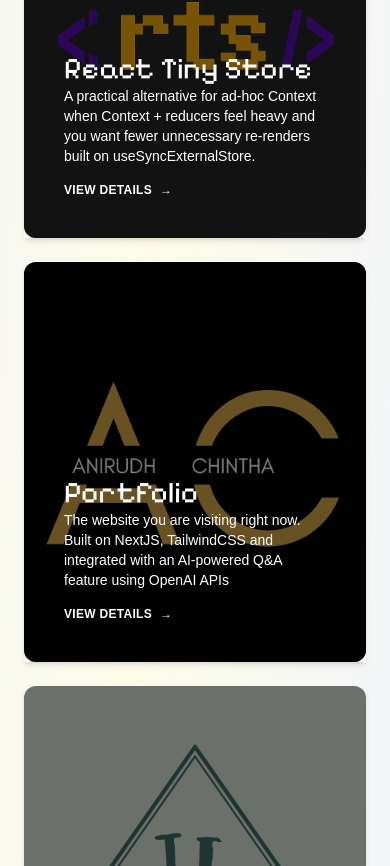
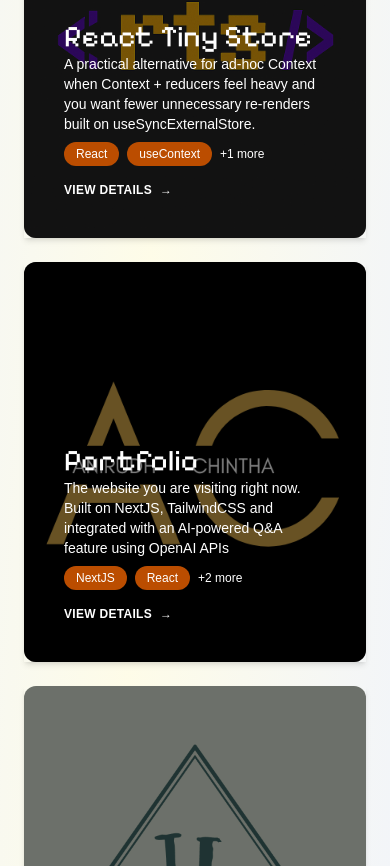
Before and after one commit to anirudhchintha95/portfolio, a Next.js app: page / in a window 390 px wide. Shown: the part 4218-5084 px from the top of the page. Built offline with nearby package versions, Linux system fonts and the light colour scheme; a web font is replaced by a local one.

Commit message:
Attach skills pill to projects

```diff
--- a/src/components/Projects.tsx
+++ b/src/components/Projects.tsx
@@ -10,7 +10,7 @@
 import Button from "./general/Button";
 
 const ProjectTile = ({
-  project: { title, description, bgImage, links },
+  project: { title, description, bgImage, links, skills },
 }: {
   project: ProjectItem;
 }) => {
@@ -55,6 +55,27 @@
         >
           <h1 className="text-3xl">{title}</h1>
           <p className="text-sm">{description}</p>
+          <div className="hidden sm:flex gap-2 mt-2">
+            {skills.map((skill) => (
+              <span
+                key={skill}
+                className="rounded-full px-3 py-1 text-xs font-medium bg-amber-700 text-white"
+              >
+                {skill}
+              </span>
+            ))}
+          </div>
+          <div className="flex sm:hidden gap-2 mt-2 items-center">
+            {skills.slice(0, 2).map((skill) => (
+              <span
+                key={skill}
+                className="rounded-full px-3 py-1 text-xs font-medium bg-amber-700 text-white"
+              >
+                {skill}
+              </span>
+            ))}
+            {skills.length > 2 ? <span className="text-xs">+{skills.length - 2} more</span> : null}
+          </div>
           <span className="mt-4 inline-flex items-center gap-2 text-xs font-semibold uppercase tracking-wide">
             View details
             <span aria-hidden>→</span>
@@ -65,6 +86,16 @@
 
       <Modal open={open} onClose={handleClose} title={title}>
         <p className="text-sm">{description}</p>
+        <div className="flex gap-2 mt-2 flex-wrap">
+          {skills.map((skill) => (
+            <span
+              key={skill}
+              className="rounded-full px-3 py-1 text-xs font-medium bg-amber-700 text-white"
+            >
+              {skill}
+            </span>
+          ))}
+        </div>
         <div className="flex gap-2 mt-4">
           {links?.map(({ label, href, target }) => (
             <Button
@@ -87,6 +118,7 @@
   description: string;
   bgImage: StaticImageData;
   links?: ModalAction[];
+  skills: string[];
 }
 
 const projectList: ProjectItem[] = [
@@ -95,6 +127,7 @@
     bgImage: RTSLogo,
     description:
       "A practical alternative for ad-hoc Context when Context + reducers feel heavy and you want fewer unnecessary re-renders built on useSyncExternalStore.",
+    skills: ["React", "useContext", "useSyncExternalStore"],
     links: [
       {
         label: "Github",
@@ -118,6 +151,7 @@
     bgImage: ACLogo,
     description:
       "The website you are visiting right now. Built on NextJS, TailwindCSS and integrated with an AI-powered Q&A feature using OpenAI APIs",
+    skills: ["NextJS", "React", "TailwindCSS", "OpenAI"],
     links: [
       {
         label: "Github",
@@ -131,6 +165,7 @@
     description:
       "An application that helps you easily find like-minded individuals who are looking for a shared living space. Built on React, NodeJS and MongoDB.",
     bgImage: HomieLogo,
+    skills: ["React", "NodeJS", "Express", "MongoDB", "Material UI"],
     links: [
       {
         label: "Github",
```
